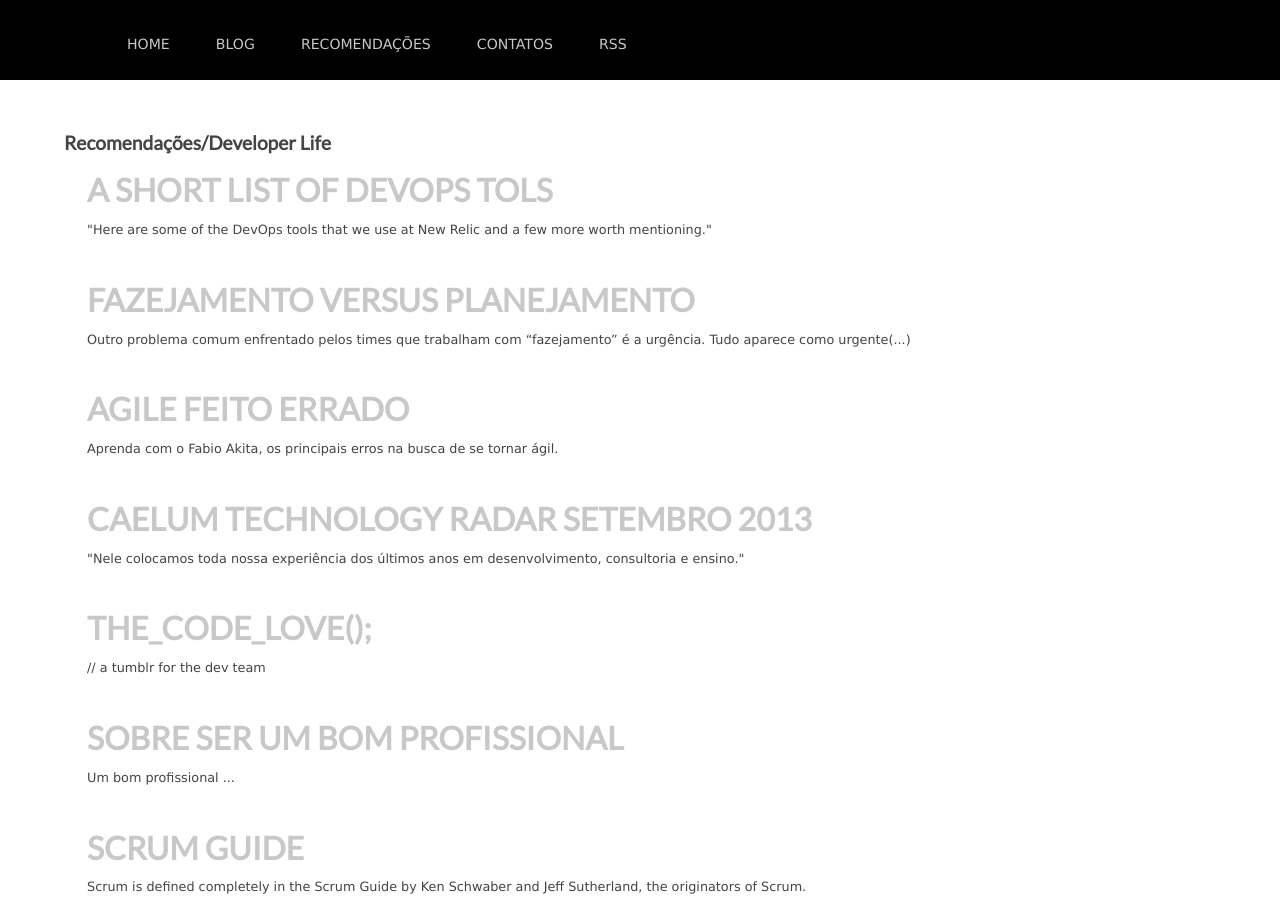
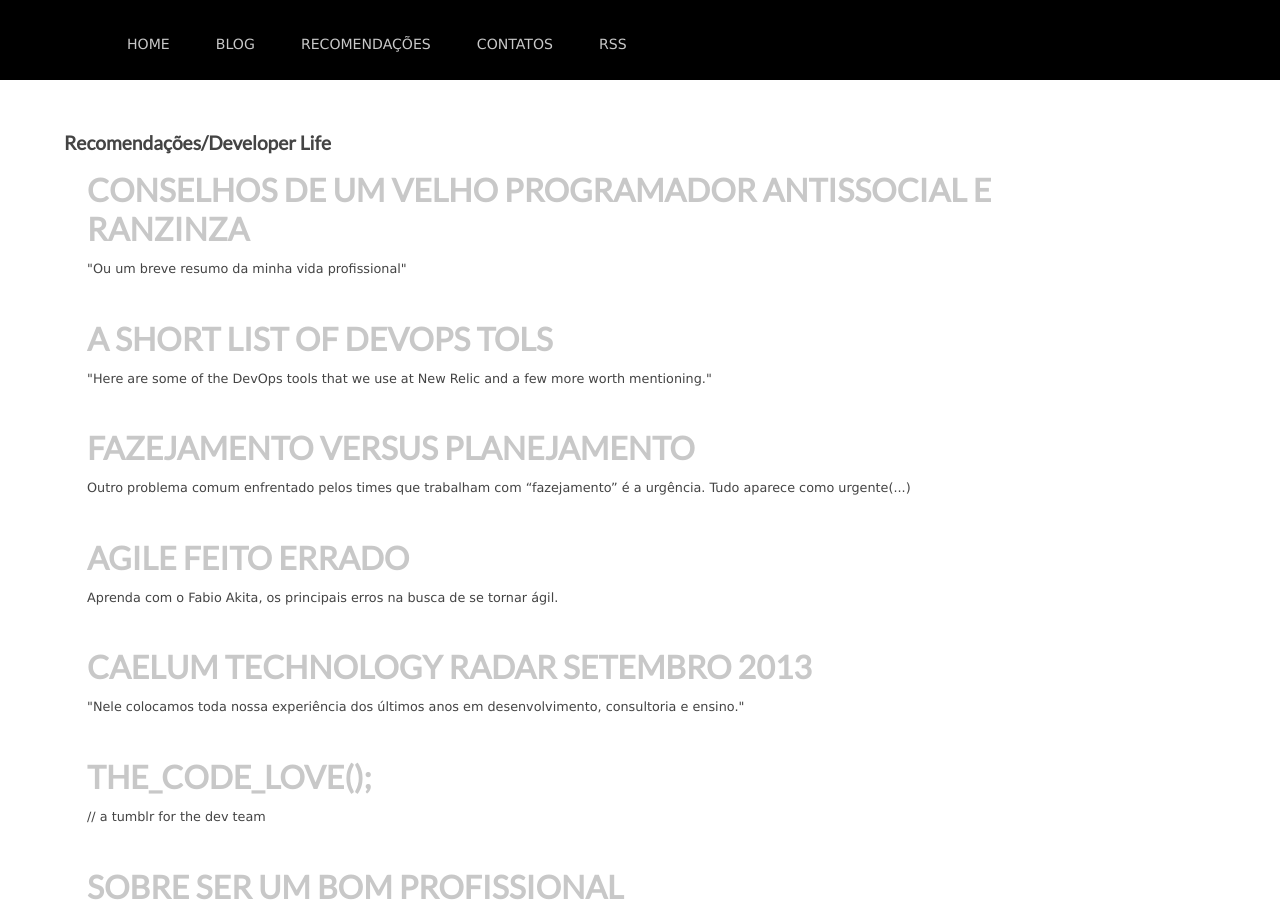
Before and after one commit to rgarbin/rgarbin.github.com, a Jekyll site: the page built from references/developer-life.html, in a window 1280 px wide and 900 px high. Built offline with Jekyll 4.4.1, drawn with Linux system fonts in a browser that asks for light colours; comment, search, counter and statistics services are not loaded.

Commit message:
Update developer-life.html
ADD

```diff
--- a/references/developer-life.html
+++ b/references/developer-life.html
@@ -3,6 +3,12 @@ layout: default
 title: Recomendações Developer Life
 ---
 <h1>Recomendações/Developer Life</h1>
+<article>
+    <div class="post">
+      <h3><a href="https://medium.com/from-brazil-brasil/3b32f7ba4561" alt="" target="_blank">Conselhos de um velho programador antissocial e ranzinza</a></h3>
+      <p>"Ou um breve resumo da minha vida profissional"</p>
+	</div>
+</article>
 <article>
     <div class="post">
       <h3><a href="http://www.newrelic.com/devops/toolset" alt="A Short List of DevOps Tols" target="_blank">A Short List of DevOps Tols</a></h3>
```
